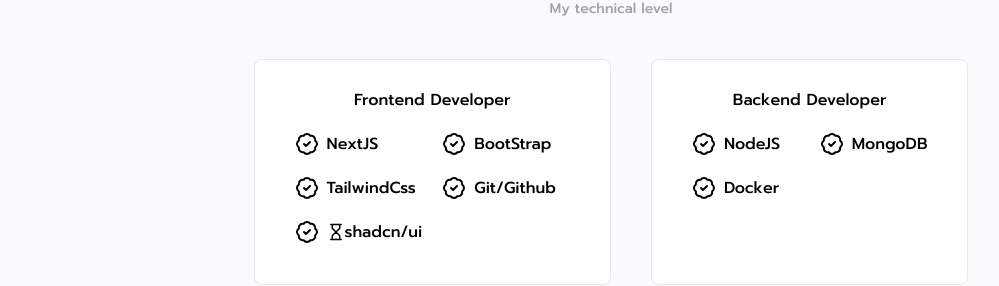
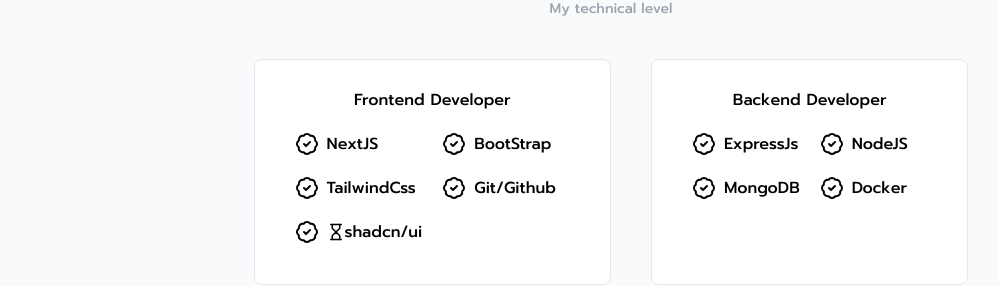
Before and after one commit to AbdellahEdaoudi/My-personal-Portfolio, a Next.js app: page / in a window 1280 px wide. Shown: the part 1179-1465 px from the top of the page, without its empty margins (29-1028 px from the left). Built offline with nearby package versions, Linux system fonts and the light colour scheme.

Commit message:
Update Skills.jsx

```diff
--- a/app/Pages/Skills.jsx
+++ b/app/Pages/Skills.jsx
@@ -10,6 +10,7 @@
     // { name: "shadcn/ui", ds: "Intermediate" },
   ];
   const BackEnd = [
+    { name: "ExpressJs", ds: "Intermediate" },
     { name: "NodeJS", ds: "Intermediate" },
     { name: "MongoDB", ds: "Intermediate" },
     { name: "Docker", ds: "Intermediate" }
```
